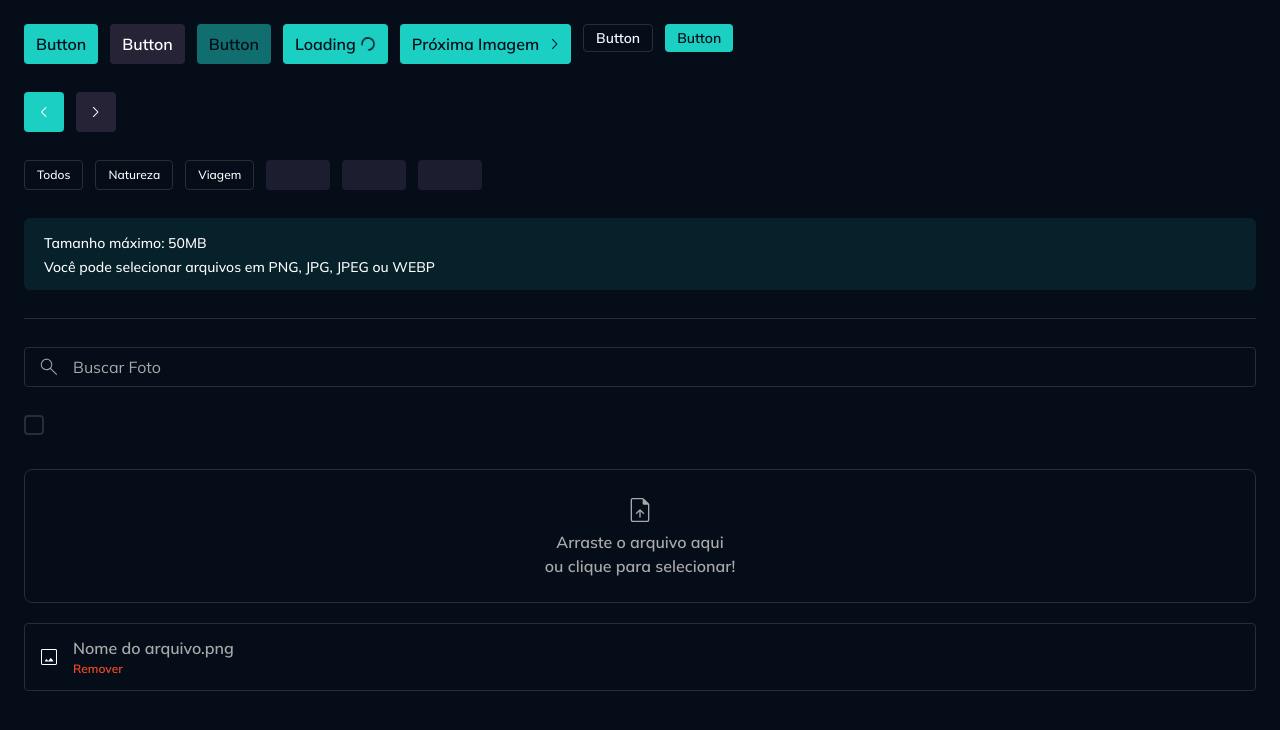
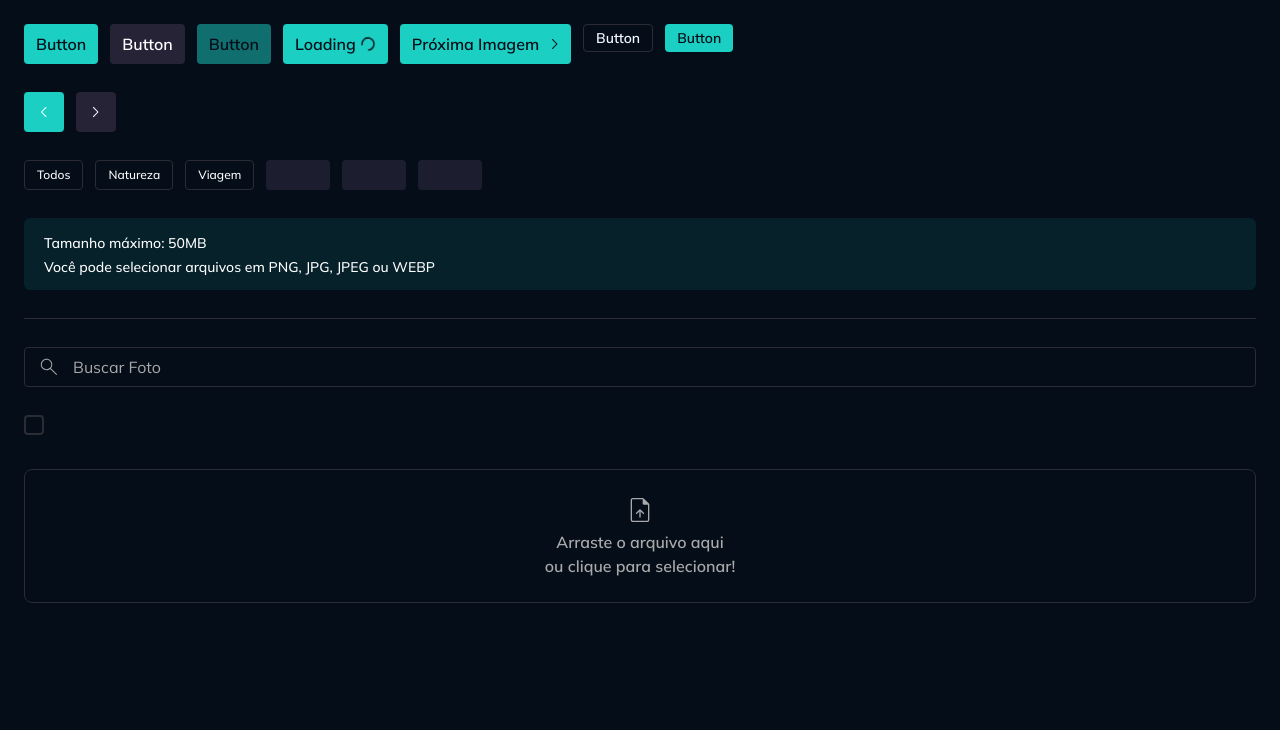
Before and after one commit to YasminFerrariDias/gallery-plus, a React (Vite) app: page / in a window 1280 px wide. Shown: the top 730 px of the page. Built offline with nearby package versions, Linux system fonts and the light colour scheme.

Commit message:
Definindo comportamento do componente InputSingleFile - Alternando estados

```diff
--- a/package.json
+++ b/package.json
@@ -16,12 +16,14 @@
     "@fastify/cors": "8.5.0",
     "@fastify/multipart": "^8.0.0",
     "@fastify/static": "^7.0.0",
+    "@hookform/resolvers": "^5.2.2",
     "@tailwindcss/vite": "^4.1.10",
     "classnames": "^2.5.1",
     "crypto-js": "^4.2.0",
     "fastify": "^4.24.3",
     "react": "^19.1.0",
     "react-dom": "^19.1.0",
+    "react-hook-form": "^7.74.0",
     "tailwind-variants": "^1.0.0",
     "tailwindcss": "^4.1.10",
     "zod": "^3.22.4"
--- a/src/App.tsx
+++ b/src/App.tsx
@@ -9,8 +9,11 @@
 import SearchIcon from "./assets/icons/search.svg?react";
 import InputCheckbox from "./components/input-checkbox";
 import InputSingleFile from "./components/input-single-file";
+import { useForm } from "react-hook-form";
 
 export default function App() {
+	const form = useForm()
+
 	return (
 		<div className="grid gap-7 p-6">
 			<div className="flex gap-3">
@@ -62,7 +65,7 @@
 			</div>
 
 			<div>
-				<InputSingleFile />
+				<InputSingleFile form={form} {...form.register('file')} />
 			</div>
 		</div>
 	);
--- a/src/components/input-single-file.tsx
+++ b/src/components/input-single-file.tsx
@@ -2,8 +2,9 @@
 import Text, { textVariants } from "./text";
 import Icon from "./icon";
 import UploadFileIcon from "../assets/icons/upload-file.svg?react";
-import type React from "react";
+import React from "react";
 import FileImageIcon from "../assets/icons/image.svg?react";
+import { useWatch } from "react-hook-form";
 
 export const inputSingleFileVariants = tv({
   base: `
@@ -37,18 +38,31 @@
 interface InputSingleFileProps
   extends VariantProps<typeof inputSingleFileVariants>,
   Omit<React.ComponentProps<"input">, "size"> {
+  // eslint-disable-next-line @typescript-eslint/no-explicit-any
+  form: any;
   error?: React.ReactNode;
 }
 
-export default function InputSingleFile({ size, error }: InputSingleFileProps) {
+export default function InputSingleFile({ form, size, error, ...props }: InputSingleFileProps) {
+  const formValues = useWatch({ control: form.control });
+  const name = props.name || "";
+  const formFile: File = React.useMemo(
+    () => formValues[name]?.[0],
+    [formValues, name]
+  )
+
   return (
     <div>
+      {!formFile ?
+        (
+          <>
             <div className="w-full relative group cursor-pointer">
               <input type="file"
                 className={`
             absolute top-0 right-0 w-full h-full
             opacity-0 cursor-pointer
           `}
+                {...props}
               />
               <div className={inputSingleFileVariants({ size })}>
                 <Icon svg={UploadFileIcon} className={inputSingleFilePropsIconVariants({ size })} />
@@ -64,13 +78,15 @@
                 Erro no campo!
               </Text>
             )}
+          </>
+        ) : (
 
           <div className="flex gap-3 items-center border border-solid border-border-primary mt-5 p-3 rounded">
             <Icon svg={FileImageIcon} className="fill-white w-6 h-6" />
             <div className="flex flex-col">
               <div className="truncate max-w-80">
                 <Text variant="label-medium" className="text-placeholder">
-              Nome do arquivo.png
+                  {formFile.name}
                 </Text>
               </div>
               <div className="flex">
@@ -80,12 +96,16 @@
                     variant: "label-small",
                     className: "text-accent-red cursor-pointer hover:underline"
                   })}
+                  onClick={() => {
+                    form.setValue(name, undefined)
+                  }}
                 >
                   Remover
                 </button>
               </div>
             </div>
           </div>
-    </div>
+        )}
+    </div >
   )
 }
```
Also changed, not shown: 1 other file (tests, documents, lock files or other folders). Lines whose indentation alone changed are shown as unchanged.
